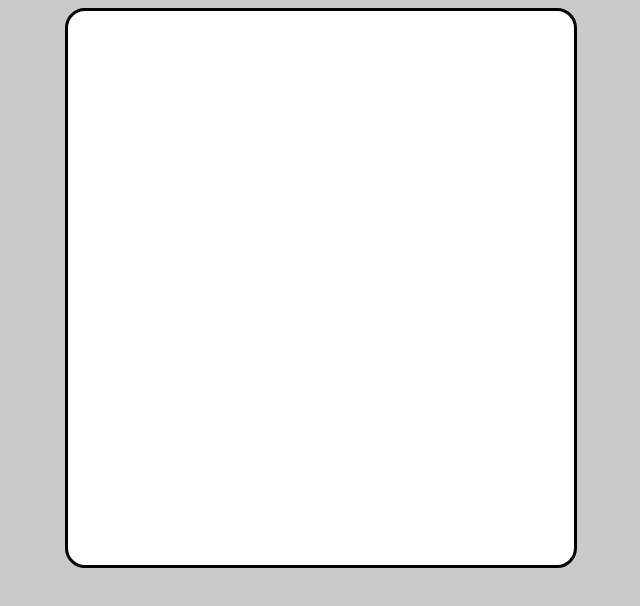
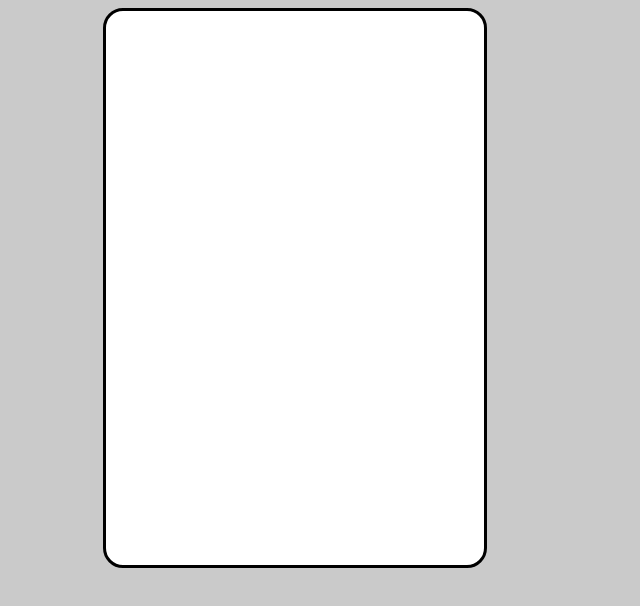
Before and after one commit to Vasya24/ahj__hw_8.1_frontend, a website built with webpack: page src/index.html in a window 1280 px wide. Shown: the whole page, without its empty margins (327-967 px from the left). Built offline with nearby package versions, Linux system fonts and the light colour scheme.

Commit message:
More small fixes

```diff
--- a/src/css/style.css
+++ b/src/css/style.css
@@ -5,12 +5,12 @@ body {
   #wrapper {
     background-color: #ffffff;
     box-sizing: border-box;
-    width: 40vw;
+    width: 30vw;
     height: 70vh;
     border: 3px solid black;
     border-radius: 20px;
     position: relative;
-    left: 30vw;
+    left: 33vw;
     overflow-y: scroll;
-    padding: 1%;
+    padding: 3%;
   }
--- a/src/index.html
+++ b/src/index.html
@@ -5,10 +5,11 @@
     <meta charset="UTF-8">
     <meta name="viewport" content="width=device-width, initial-scale=1.0">
     <meta http-equiv="X-UA-Compatible" content="ie=edge">
-    <title>AHJ__HW_6.2</title>
+    <title>AHJ__HW_8.1</title>
 </head>
 <body>
   <div id="wrapper">
+
   </div>
 </body>
 </html>
```
